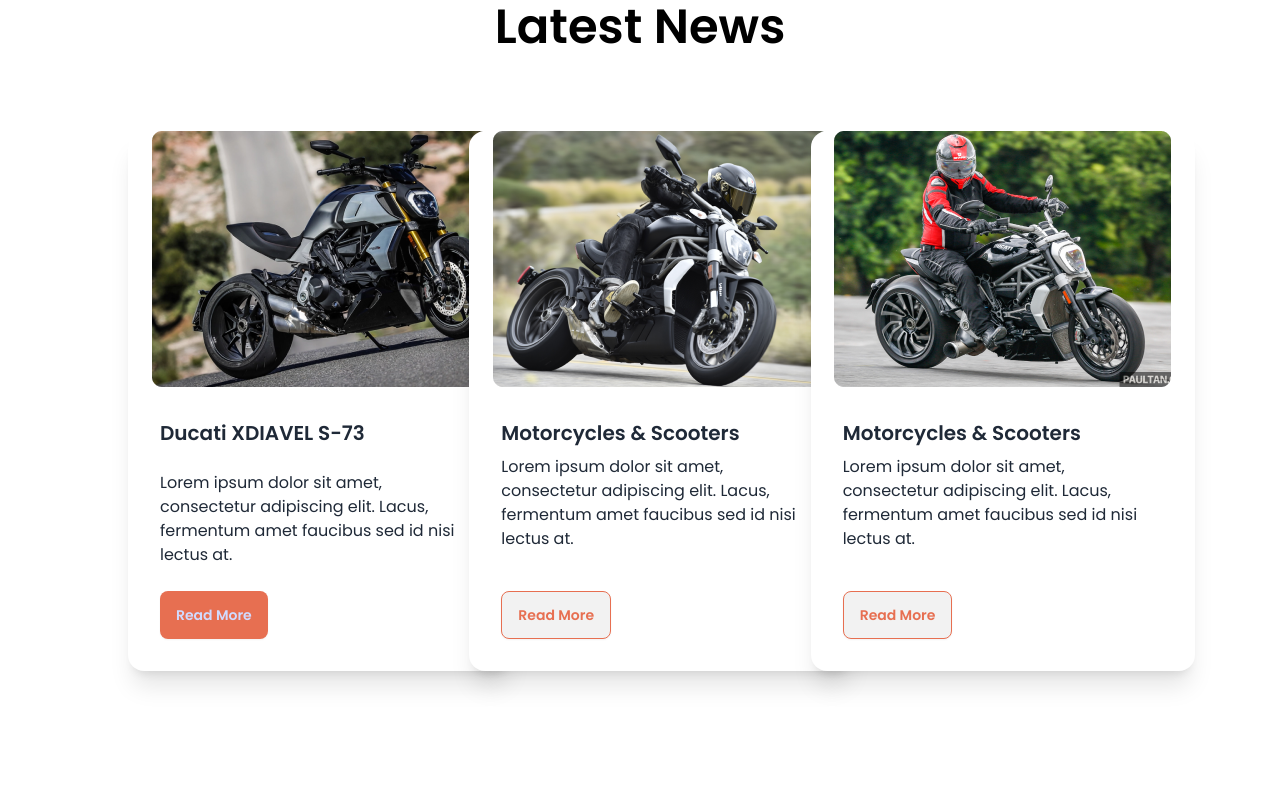
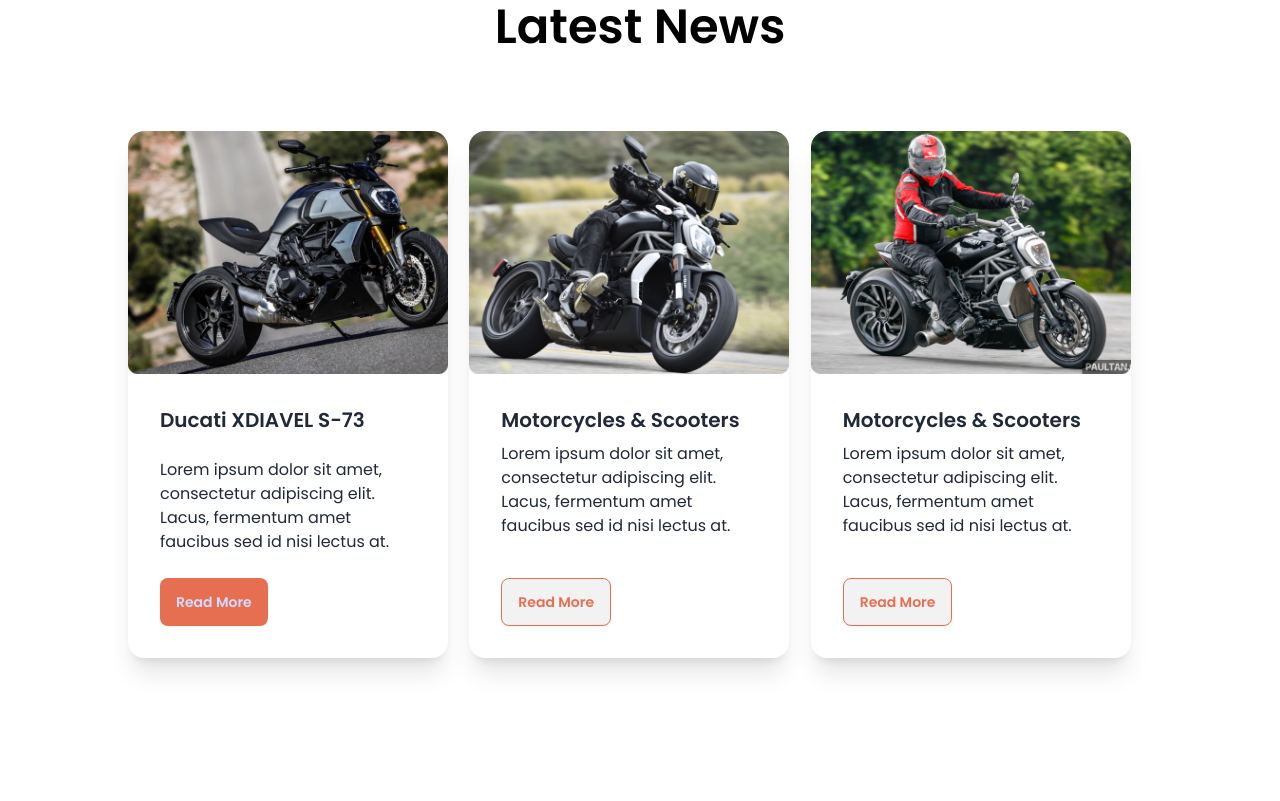
Before and after one commit to moshiurrahmandeap11/biker-zone, a plain HTML site: page index.html in a window 1280 px wide. Shown: the part 1554-2355 px from the top of the page. Drawn offline with nearby package versions, Linux system fonts and the light colour scheme.

Commit message:
full project complete with responsive

```diff
--- a/index.html
+++ b/index.html
@@ -153,7 +153,7 @@
                 <h2 class="font-semibold text-kala text-3xl lg:text-5xl text-center">Latest News</h2>
                 <div class="grid grid-cols-1 md:grid-cols-2 lg:grid-cols-3 mt-20">
                     <!-- card 1 -->
-                    <div class=" mb-7 card bg-base-100 w-96 shadow-xl">
+                    <div class=" mb-7 card bg-base-100 w-80 shadow-xl">
                         <figure>
                             <img src="./images/others/latest1.png" />
                         </figure>
@@ -168,7 +168,7 @@
                         </div>
                     </div>
                     <!-- card 2 -->
-                    <div class=" mb-7 card bg-base-100 w-96 shadow-xl">
+                    <div class=" mb-7 card bg-base-100 w-80 shadow-xl">
                         <figure>
                             <img src="./images/others/latest2.png" />
                         </figure>
@@ -182,7 +182,7 @@
                         </div>
                     </div>
                     <!-- card 3 -->
-                    <div class=" mb-7 card bg-base-100 w-96 shadow-xl">
+                    <div class=" mb-7 card bg-base-100 w-80 shadow-xl">
                         <figure>
                             <img src="./images/others/latest3.png" />
                         </figure>
```
